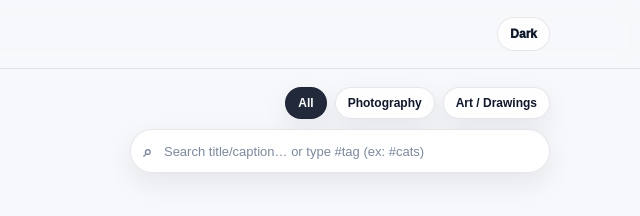
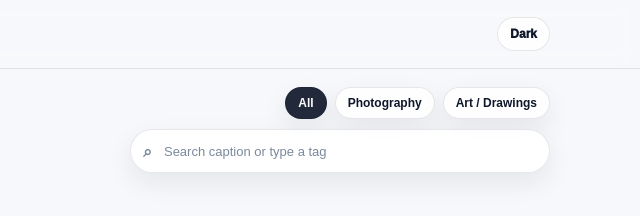
Before and after one commit to saanbibi/mb-lens-and-arts, a plain HTML site: page gallery.html in a window 1280 px wide. Shown: the full height of the page, 640-1280 px from the left. Drawn offline with Linux system fonts and the light colour scheme.

Commit message:
Update search input placeholder text

```diff
--- a/gallery.html
+++ b/gallery.html
@@ -48,7 +48,7 @@
             <input
               id="searchInput"
               type="text"
-              placeholder="Search title/caption… or type #tag (ex: #cats)"
+              placeholder="Search caption or type a tag"
               autocomplete="off"
             />
             <button class="search-clear" id="searchClear" type="button" aria-label="Clear search" style="display:none;">✕</button>
```
